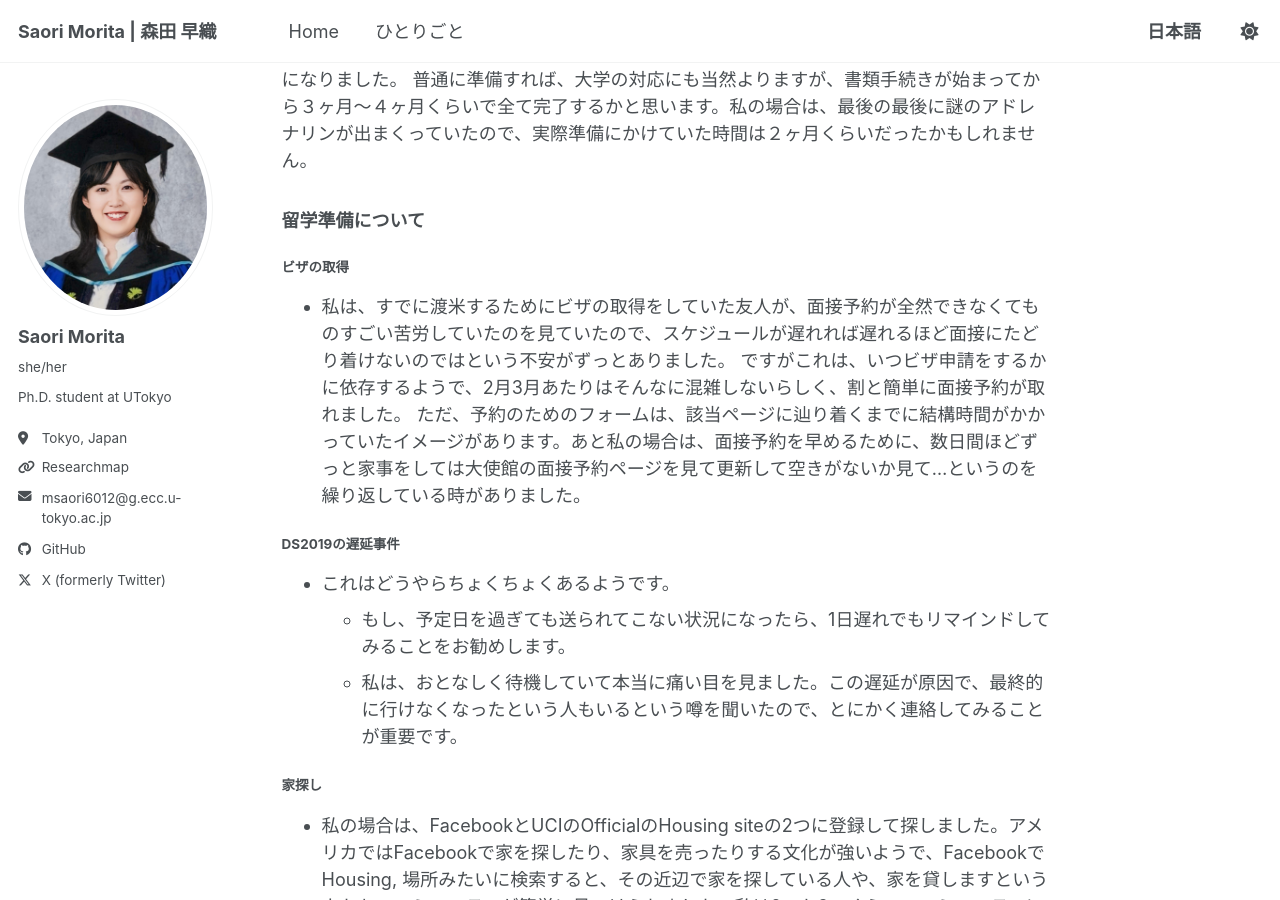
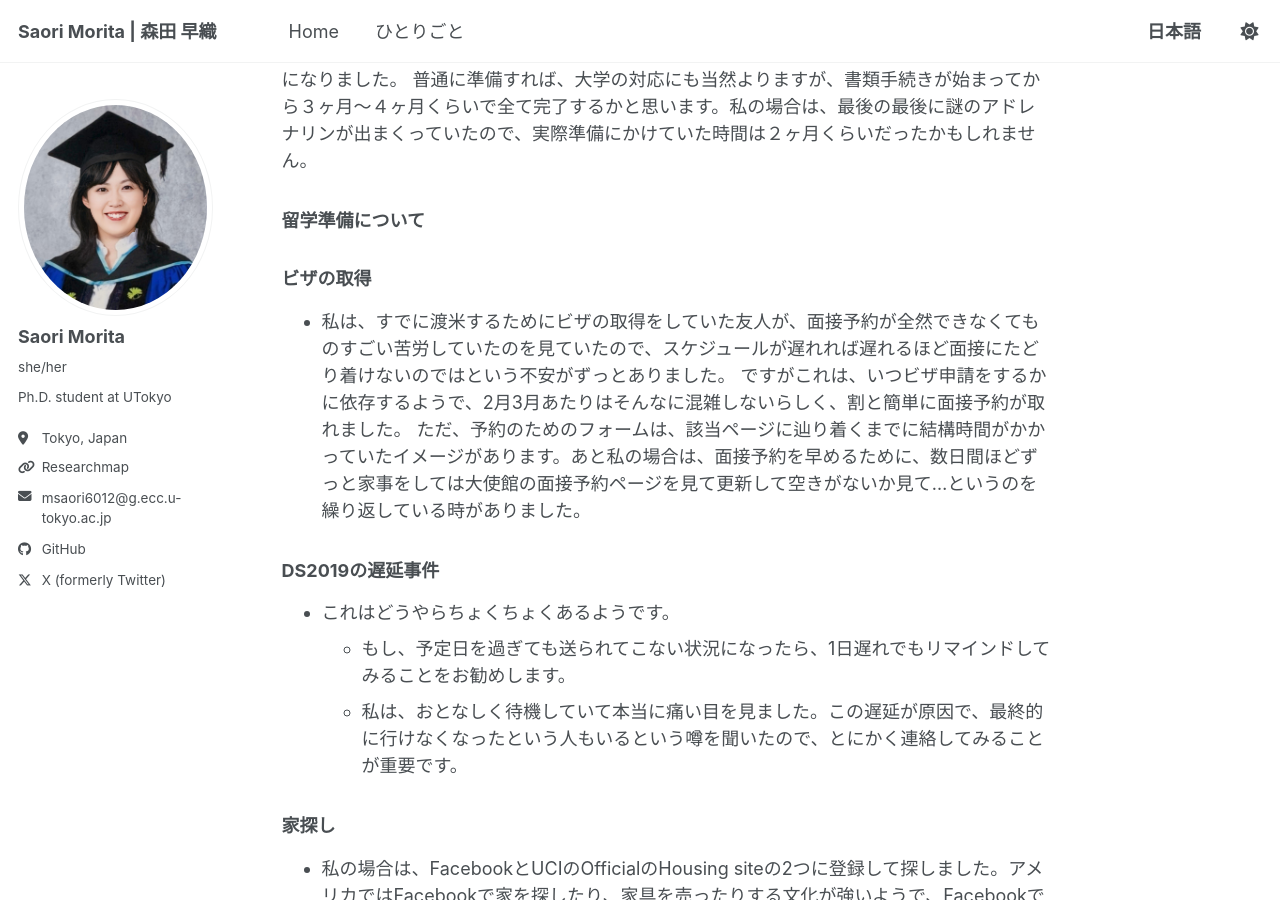
Before and after one commit to sao-m1023lily/sao-m1023lily.github.io, a Jekyll site: the page built from _posts/2026-07-17-irvine.md, in a window 1280 px wide and 900 px high, scrolled down 3094 px. Built offline with Jekyll 4.4.1, drawn with Linux system fonts in a browser that asks for light colours; a script bundle is joined from its source files by our own code; library files that are not in the unit come from our copies.

```diff
--- a/_posts/2026-07-17-irvine.md
+++ b/_posts/2026-07-17-irvine.md
@@ -75,17 +75,17 @@ Hickok先生は、何のつながりもない私に対してもとてもwelcome
 
 ### 留学準備について
 
-#### ビザの取得
+### ビザの取得
 - 私は、すでに渡米するためにビザの取得をしていた友人が、面接予約が全然できなくてものすごい苦労していたのを見ていたので、スケジュールが遅れれば遅れるほど面接にたどり着けないのではという不安がずっとありました。
 ですがこれは、いつビザ申請をするかに依存するようで、2月3月あたりはそんなに混雑しないらしく、割と簡単に面接予約が取れました。
 ただ、予約のためのフォームは、該当ページに辿り着くまでに結構時間がかかっていたイメージがあります。あと私の場合は、面接予約を早めるために、数日間ほどずっと家事をしては大使館の面接予約ページを見て更新して空きがないか見て...というのを繰り返している時がありました。
 
-#### DS2019の遅延事件
+### DS2019の遅延事件
 - これはどうやらちょくちょくあるようです。
   - もし、予定日を過ぎても送られてこない状況になったら、1日遅れでもリマインドしてみることをお勧めします。
   - 私は、おとなしく待機していて本当に痛い目を見ました。この遅延が原因で、最終的に行けなくなったという人もいるという噂を聞いたので、とにかく連絡してみることが重要です。
 
-#### 家探し
+### 家探し
 - 私の場合は、FacebookとUCIのOfficialのHousing siteの2つに登録して探しました。アメリカではFacebookで家を探したり、家具を売ったりする文化が強いようで、FacebookでHousing, 場所みたいに検索すると、その近辺で家を探している人や、家を貸しますという人たちのコミュニティが簡単に見つけられました。私は2つか3つくらいのコミュニティに入って、毎日情報を見ていました。
   - ルームシェアを希望していたので、ルームメイトを探す方法と家を探す方法の両方を試しました。だいたい１週間くらいで決まったと思います。
 
```
